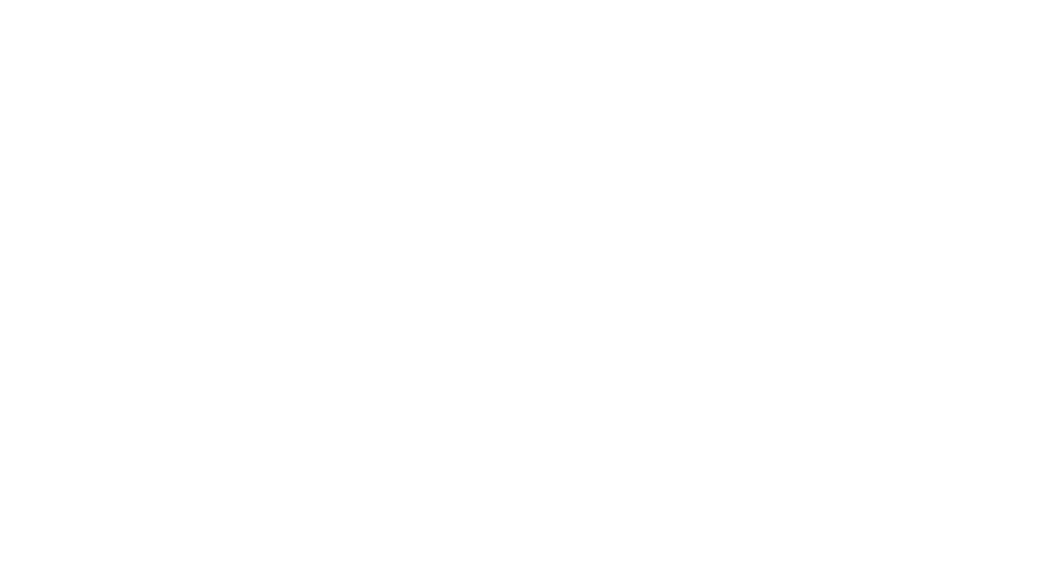
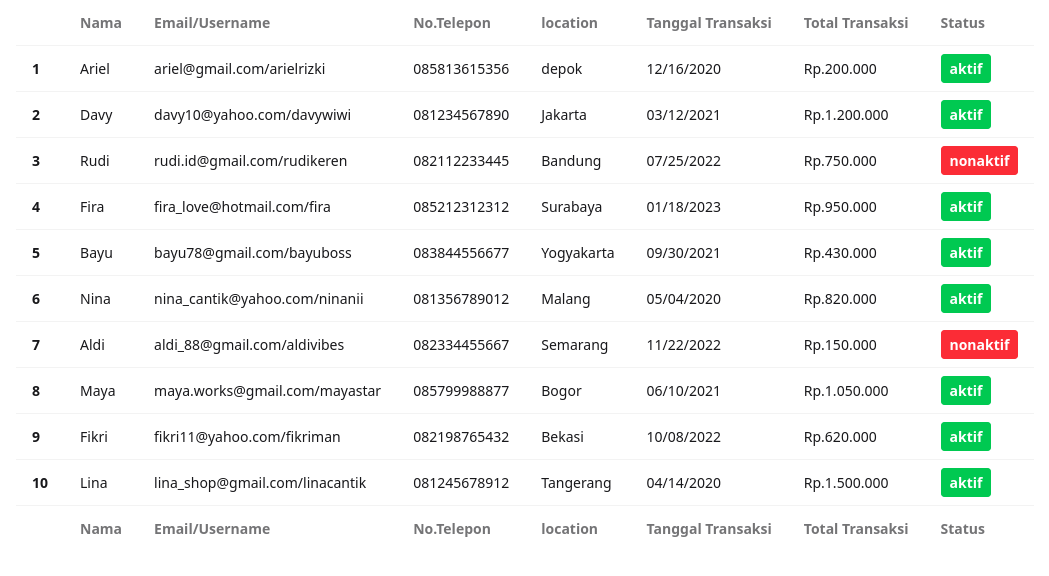
Before and after one commit to Glenn-Rhee/zereno-dashboard, a React (Vite) app: page /user in a window 1280 px wide. Shown: the top 576 px of the page, without its empty margins (200-1249 px from the left). Built offline with nearby package versions, Linux system fonts and the light colour scheme.

Commit message:
feat:add user data

```diff
--- a/src/main.tsx
+++ b/src/main.tsx
@@ -10,6 +10,8 @@ import DashboardPage from "./pages/DasboardPage.tsx";
 import NotFound from "./Components/NotFound.tsx";
 import ProductPage from "./pages/ProductPage.tsx";
 import SettingPage from "./pages/SettingPage.tsx";
+import UserPage from "./pages/UserPage.tsx";
+import OrdersPage from "./pages/OrdersPage.tsx";
 
 createRoot(document.getElementById("root")!).render(
   <StrictMode>
@@ -19,8 +21,10 @@ createRoot(document.getElementById("root")!).render(
         <Route path="/signup" element={<SignUpPage />} />
 
         <Route path="/" element={<DashboardPage />} />
-        <Route path="/product" element={<ProductPage />} />
-        <Route path="/setting" element={<SettingPage />} />
+        <Route path="/user" element={<UserPage />} />
+        <Route path="/products" element={<ProductPage />} />
+        <Route path="/orders" element={<OrdersPage />} />
+        <Route path="/settings" element={<SettingPage />} />
 
         <Route path="*" element={<NotFound />} />
       </Routes>
--- /dev/null
+++ b/src/pages/OrdersPage.tsx
@@ -0,0 +1,5 @@
+function OrdersPage() {
+  return <h1 className="text-7xl mt-70">Ini Order</h1>;
+}
+
+export default OrdersPage;
--- /dev/null
+++ b/src/pages/UserPage.tsx
@@ -0,0 +1,176 @@
+function UserPage() {
+  return (
+    <div className="overflow-x-auto px-54">
+      <table className="table table-1xl">
+        <thead>
+          <tr>
+            <th></th>
+            <th>Nama</th>
+            <th>Email/Username</th>
+            <th>No.Telepon</th>
+            <th>location</th>
+            <th>Tanggal Transaksi</th>
+            <th>Total Transaksi</th>
+            <th>Status</th>
+          </tr>
+        </thead>
+        <tbody>
+          <tr>
+            <th>1</th>
+            <td>Ariel</td>
+            <td>ariel@gmail.com/arielrizki</td>
+            <td>085813615356</td>
+            <td>depok</td>
+            <td>12/16/2020</td>
+            <td>Rp.200.000</td>
+            <td>
+              <span className="px-2 py-1 border border-green-500 text-white  bg-green-500 rounded font-semibold">
+                aktif
+              </span>
+            </td>
+          </tr>
+          <tr>
+            <th>2</th>
+            <td>Davy</td>
+            <td>davy10@yahoo.com/davywiwi</td>
+            <td>081234567890</td>
+            <td>Jakarta</td>
+            <td>03/12/2021</td>
+            <td>Rp.1.200.000</td>
+            <td>
+              <span className="px-2 py-1 border border-green-500 text-white  bg-green-500 rounded font-semibold">
+                aktif
+              </span>
+            </td>
+          </tr>
+          <tr>
+            <th>3</th>
+            <td>Rudi</td>
+            <td>rudi.id@gmail.com/rudikeren</td>
+            <td>082112233445</td>
+            <td>Bandung</td>
+            <td>07/25/2022</td>
+            <td>Rp.750.000</td>
+            <td>
+              <span className="px-2 py-1 border border-red-500 text-white bg-red-500 rounded font-semibold">
+                nonaktif
+              </span>
+            </td>
+          </tr>
+          <tr>
+            <th>4</th>
+            <td>Fira</td>
+            <td>fira_love@hotmail.com/fira</td>
+            <td>085212312312</td>
+            <td>Surabaya</td>
+            <td>01/18/2023</td>
+            <td>Rp.950.000</td>
+            <td>
+              <span className="px-2 py-1 border border-green-500 text-white  bg-green-500 rounded font-semibold">
+                aktif
+              </span>
+            </td>
+          </tr>
+          <tr>
+            <th>5</th>
+            <td>Bayu</td>
+            <td>bayu78@gmail.com/bayuboss</td>
+            <td>083844556677</td>
+            <td>Yogyakarta</td>
+            <td>09/30/2021</td>
+            <td>Rp.430.000</td>
+            <td>
+              <span className="px-2 py-1 border border-green-500 text-white  bg-green-500 rounded font-semibold">
+                aktif
+              </span>
+            </td>
+          </tr>
+          <tr>
+            <th>6</th>
+            <td>Nina</td>
+            <td>nina_cantik@yahoo.com/ninanii</td>
+            <td>081356789012</td>
+            <td>Malang</td>
+            <td>05/04/2020</td>
+            <td>Rp.820.000</td>
+            <td>
+              <span className="px-2 py-1 border border-green-500 text-white  bg-green-500 rounded font-semibold">
+                aktif
+              </span>
+            </td>
+          </tr>
+          <tr>
+            <th>7</th>
+            <td>Aldi</td>
+            <td>aldi_88@gmail.com/aldivibes</td>
+            <td>082334455667</td>
+            <td>Semarang</td>
+            <td>11/22/2022</td>
+            <td>Rp.150.000</td>
+            <td>
+              <span className="px-2 py-1 border border-red-500 text-white bg-red-500 rounded font-semibold">
+                nonaktif
+              </span>
+            </td>
+          </tr>
+          <tr>
+            <th>8</th>
+            <td>Maya</td>
+            <td>maya.works@gmail.com/mayastar</td>
+            <td>085799988877</td>
+            <td>Bogor</td>
+            <td>06/10/2021</td>
+            <td>Rp.1.050.000</td>
+            <td>
+              <span className="px-2 py-1 border border-green-500 text-white  bg-green-500 rounded font-semibold">
+                aktif
+              </span>
+            </td>
+          </tr>
+          <tr>
+            <th>9</th>
+            <td>Fikri</td>
+            <td>fikri11@yahoo.com/fikriman</td>
+            <td>082198765432</td>
+            <td>Bekasi</td>
+            <td>10/08/2022</td>
+            <td>Rp.620.000</td>
+            <td>
+              <span className="px-2 py-1 border border-green-500 text-white  bg-green-500 rounded font-semibold">
+                aktif
+              </span>
+            </td>
+          </tr>
+          <tr>
+            <th>10</th>
+            <td>Lina</td>
+            <td>lina_shop@gmail.com/linacantik</td>
+            <td>081245678912</td>
+            <td>Tangerang</td>
+            <td>04/14/2020</td>
+            <td>Rp.1.500.000</td>
+            <td>
+              <span className="px-2 py-1 border border-green-500 text-white  bg-green-500 rounded font-semibold">
+                aktif
+              </span>
+            </td>
+          </tr>
+        </tbody>
+        <tfoot>
+          <tr>
+            <th></th>
+            <th>Nama</th>
+            <th>Email/Username</th>
+            <th>No.Telepon</th>
+            <th>location</th>
+            <th>Tanggal Transaksi</th>
+            <th>Total Transaksi</th>
+            <th>Status</th>
+          </tr>
+        </tfoot>
+      </table>
+    </div>
+  );
+}
+
+export default UserPage;
```
